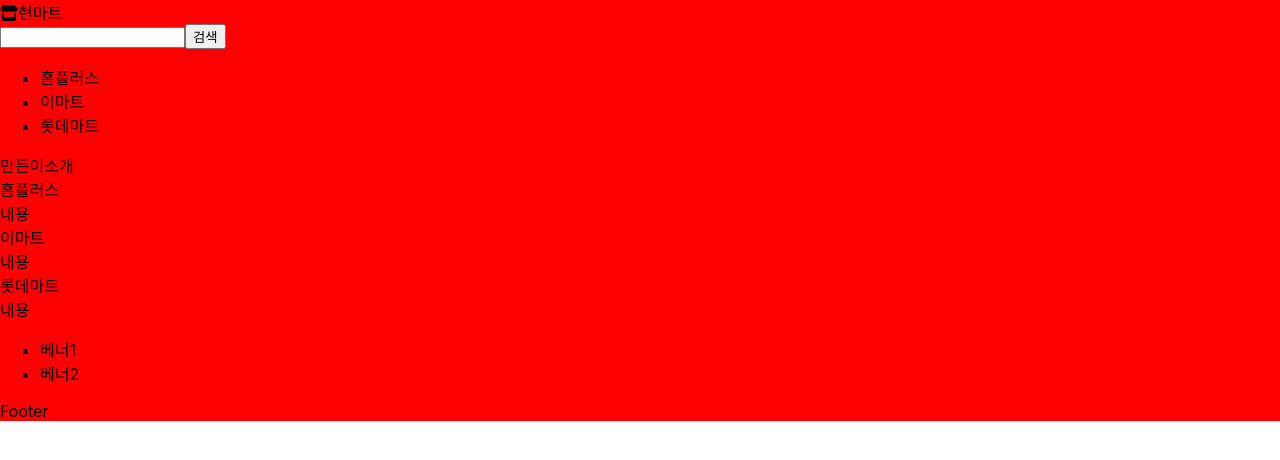
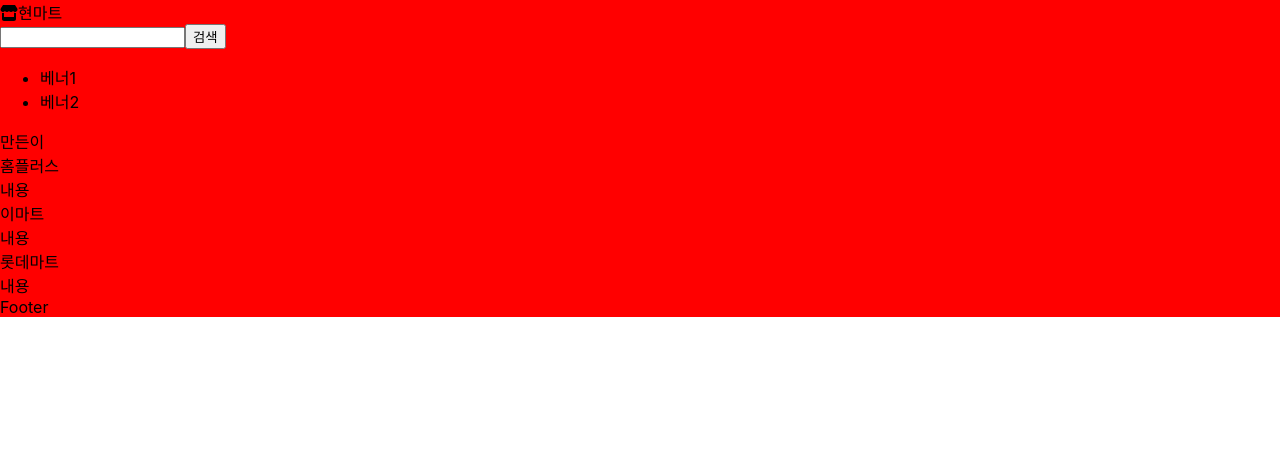
Before and after one commit to inthej/mart-cart, a React (Create React App) app in the folder frontend/: page / in a window 1280 px wide. Shown: the top 460 px of the page. Built offline with nearby package versions, Linux system fonts and the light colour scheme.

Commit message:
HTML: Navbar

```diff
--- a/frontend/src/App.tsx
+++ b/frontend/src/App.tsx
@@ -18,16 +18,15 @@
           <button>검색</button>
         </div>
       </header>
-      {/* NavBar */}
+      {/* Navbar */}
       <nav id="navbar">
-        <div className="navbar_menu">
-          <ul className="navbar_menu_list">
-            <li className="navbar_menu_list_item">홈플러스</li>
-            <li className="navbar_menu_list_item">이마트</li>
-            <li className="navbar_menu_list_item">롯데마트</li>
+        <div className="navbar__banner">
+          <ul className="navbar__banner__list">
+            <li className="navbar__banner__list__item">베너1</li>
+            <li className="navbar__banner__list__item">베너2</li>
           </ul>
         </div>
-        <div className="author">만든이소개</div>
+        <div className="navbar__author">만든이</div>
       </nav>
       {/* Main */}
       <main id="main">
@@ -44,13 +43,6 @@
           <div className="main__lottemart-content">내용</div>
         </section>
       </main>
-      {/* Aside */}
-      <aside id="aside">
-        <ul className="aside__banner">
-          <li className="aside__banner_item">베너1</li>
-          <li className="aside__banner_item">베너2</li>
-        </ul>
-      </aside>
       {/* Footer */}
       <footer id="footer">Footer</footer>
     </div>
```
